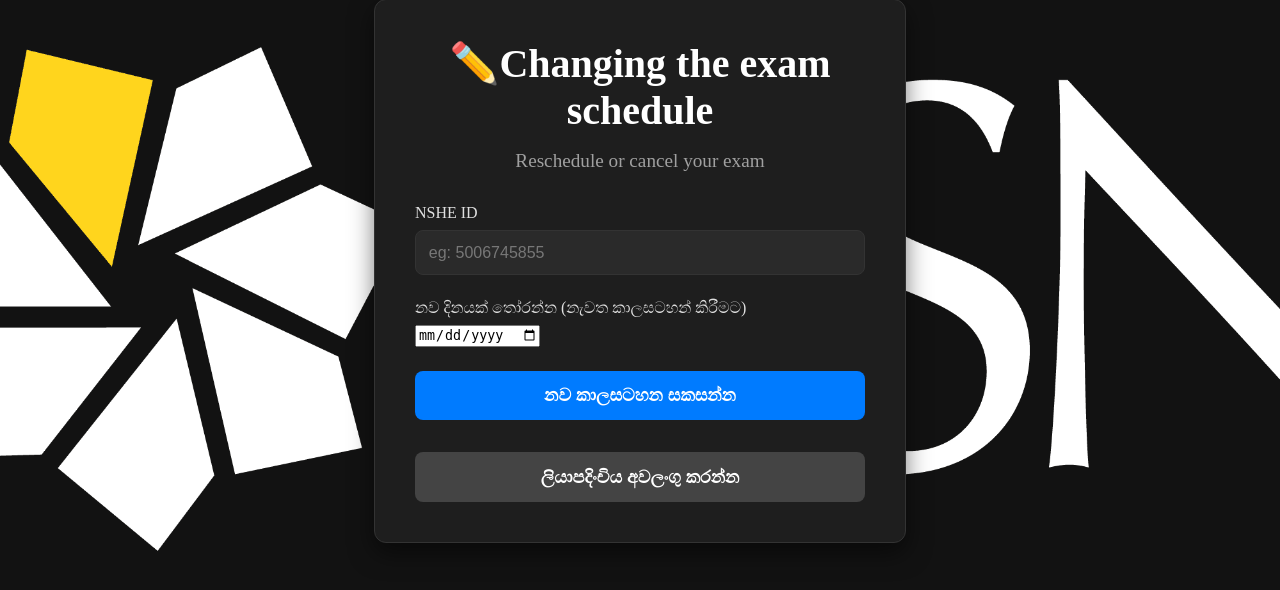
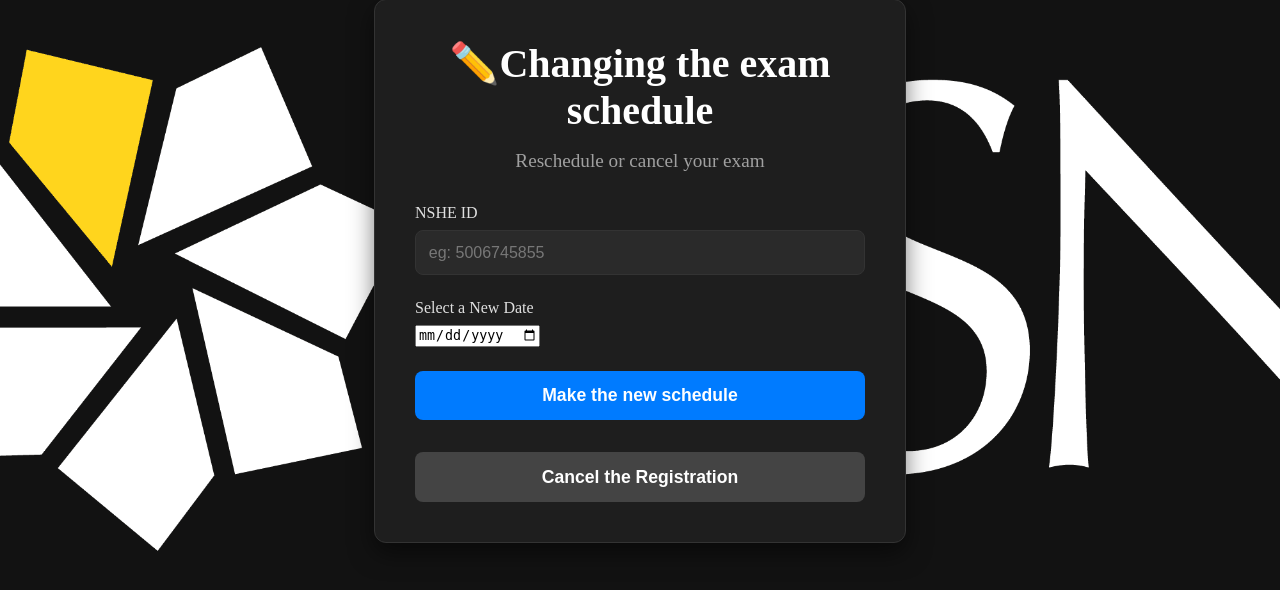
Before and after one commit to DoubleXP1000/citexambook, a Flask app: page /ExamSchedule in a window 1280 px wide. Shown: the part 129-719 px from the top of the page. Run offline with Flask 3, Linux system fonts and the light colour scheme; parts of the project's set-up code (start-up, migrations or seed data) failed here and were passed over; some web fonts are replaced.

Commit message:
Update reschedule_exam.html for language consistency

```diff
--- a/CSN Exam Registration Site DB/project/templates/reschedule_exam.html
+++ b/CSN Exam Registration Site DB/project/templates/reschedule_exam.html
@@ -26,19 +26,20 @@
 					</div>
 
 					<div class="input-group">
-						<label for="new_date">නව දිනයක් තෝරන්න (නැවත කාලසටහන් කිරීමට)</label>
+						<label for="new_date">Select a New Date</label>
 						<input type="date" id="new_date" name="new_date">
 					</div>
 
 					<div class="button-group">
-						<button type="submit" class="btn">නව කාලසටහන සකසන්න</button>
+						<button type="submit" class="btn">Make the new schedule</button>
 					</div>
 
 					<div class="button-group" style="margin-top: 2rem;">
-						<button type="submit" class="btn btn-secondary" name="action" value="cancel">ලියාපදිංචිය අවලංගු කරන්න</button>
+						<button type="submit" class="btn btn-secondary" name="action" value="cancel">Cancel the Registration</button>
 					</div>
 
 				</form> </main>
 		</div>
 	</body>
+
 </html>
```
